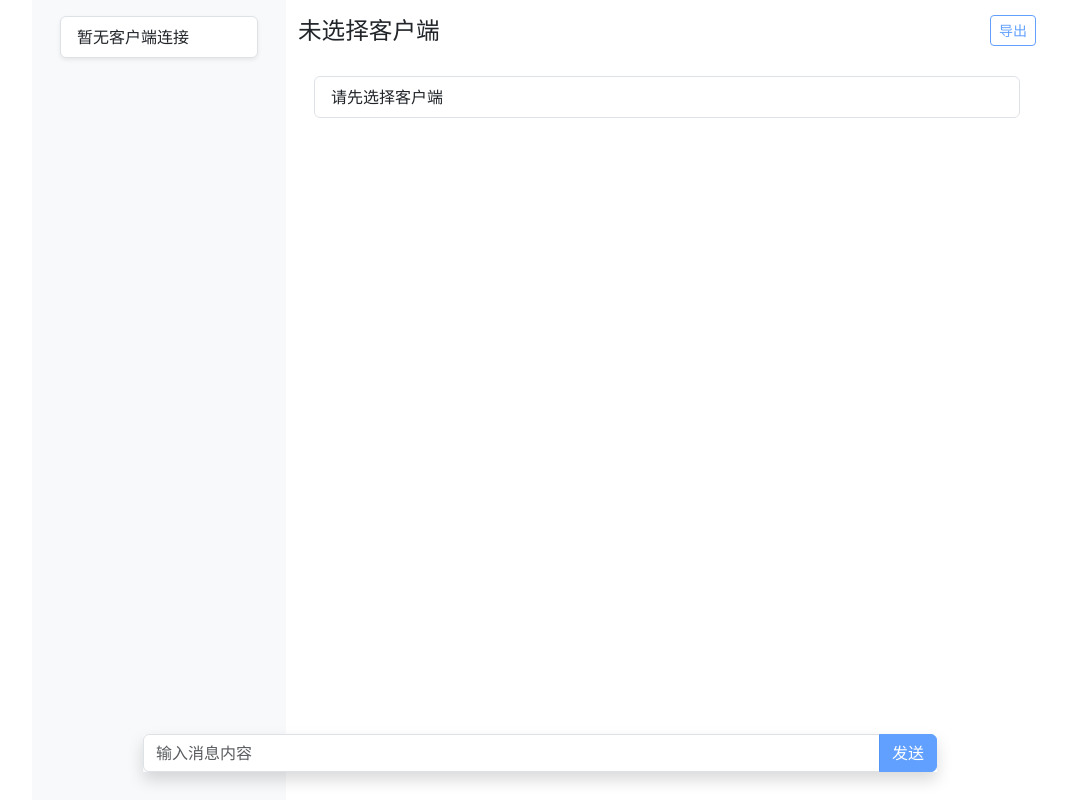
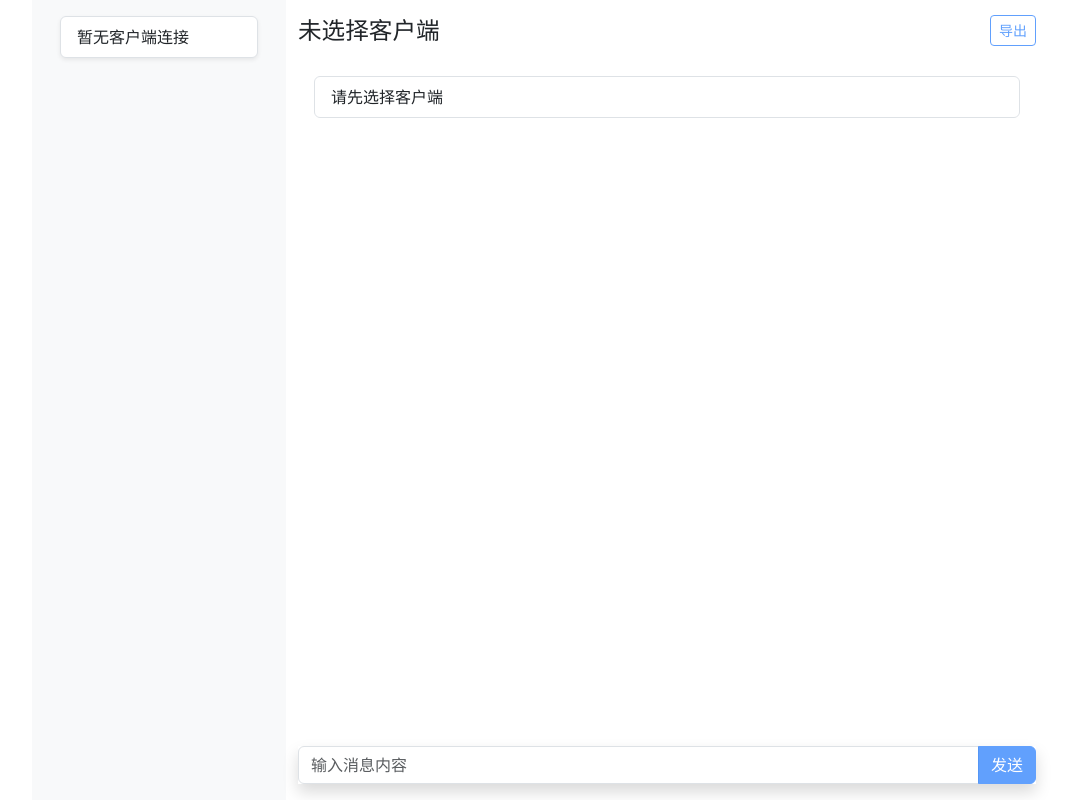
Before and after one commit to MikeWu597/UdpSocketDebug, an Electron app: page src/pages/dash.html in a window 1080 px wide. Drawn offline with Linux system fonts and the light colour scheme; no server answers.

Commit message:
fix: 消息输入框移动到右侧

```diff
--- a/src/pages/dash.html
+++ b/src/pages/dash.html
@@ -38,7 +38,7 @@
             overflow-y: auto;
         }
         .message-list {
-            max-height: 100vh - 200px;
+            max-height: calc(100vh - 130px);
             overflow-y: auto;
         }
         /* 新增客户端项样式 */
@@ -51,15 +51,8 @@
             background-color: #f8f9fa;
         }
         #sendArea {
-            position: fixed;
-            bottom: 20px;
-            left: 50%;
-            transform: translateX(-50%);
-            z-index: 1030;
-            background: white;
-            padding: 0.5rem;
-            max-width: 75vw;
-            background: transparent;
+            margin-top: auto;
+            padding: 1rem 0;
         }
 
         /* 新增复制按钮样式 */
@@ -110,6 +103,16 @@
             justify-content: space-between;
             align-items: center;
         }
+        /* 新增发送区域容器样式 */
+        .message-column {
+            display: flex;
+            flex-direction: column;
+            height: 100%;
+        }
+        .message-list-container {
+            flex: 1;
+            overflow-y: auto;
+        }
     </style>
 </head>
 <body>
@@ -124,25 +127,34 @@
             </div>
 
             <!-- 消息列表 -->
-            <div class="col-9">
+            <div class="col-9 message-column">
                 <div class="title-container">
                     <h4 class="mb-3 mt-3" id="messageTitle">未选择客户端</h4>
                     <button id="exportButton" class="btn btn-outline-primary btn-sm" disabled>导出</button>
                 </div>
-                <ul class="list-group message-list" id="messageList">
-                    <!-- 动态内容将插入到这里 -->
-                </ul>
-                <!-- 预设100px空白区域 -->
-                <div style="height: 100px;"></div>
+                <div class="message-list-container">
+                    <ul class="list-group message-list" id="messageList">
+                        <!-- 动态内容将插入到这里 -->
+                    </ul>
+                </div>
+
+                <!-- 移动发送区域到右侧底部 -->
+                <div id="sendArea" class="d-flex justify-content-center">
+                    <div class="input-group shadow" style="max-width: 75vw;">
+                        <input type="text" id="messageInput" class="form-control" placeholder="输入消息内容">
+                        <button id="sendButton" class="btn btn-primary" disabled>发送</button>
+                    </div>
+                </div>
             </div>
 
-            <!-- 移动发送区域到右侧底部 -->
+            <!-- 删除:
             <div id="sendArea">
                 <div class="input-group shadow">
                     <input type="text" id="messageInput" class="form-control" placeholder="输入消息内容">
                     <button id="sendButton" class="btn btn-primary" disabled>发送</button>
                 </div>
             </div>
+            -->
         </div>
     </div>
 
@@ -330,7 +342,7 @@
                 const messageTitle = document.getElementById('messageTitle');
                 messageTitle.innerHTML = `${client.ip}:${client.port}的消息`;
                 // 显示发送区域
-                document.getElementById('sendArea').style.display = 'block';
+                document.getElementById('sendArea').style.display = 'flex';
             } else {
                 sendButton.disabled = true;
                 // 更新标题
```
